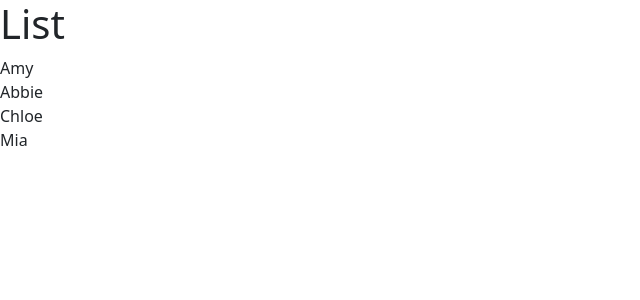
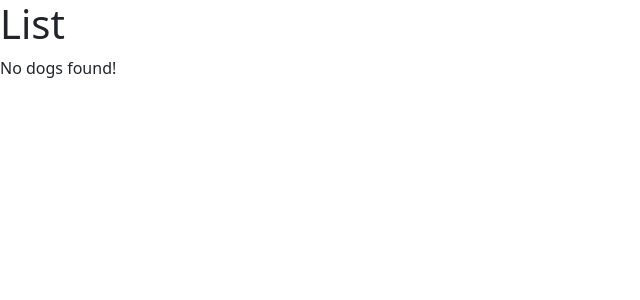
Before and after one commit to jdonny-dev/React_Test, a React (Vite) app: page / in a window 1280 px wide. Shown: the top 300 px of the page, without its empty margins (0-640 px from the left). Built offline with nearby package versions, Linux system fonts and the light colour scheme.

Commit message:
Conditional Rendering

```diff
--- a/src/Components/ListGroup.tsx
+++ b/src/Components/ListGroup.tsx
@@ -1,9 +1,12 @@
 function ListGroup() {
-  const dogs = ["Amy", "Abbie", "Chloe", "Mia"];
+  let dogs = ["Amy", "Abbie", "Chloe", "Mia"];
+  dogs = [];
+
   return (
     <>
       <h1>List</h1>
       <ul className="list-group">
+        {dogs.length === 0 && <p>No dogs found!</p>}
         {dogs.map((dog) => (
           <li key={dog}>{dog}</li>
         ))}
```
